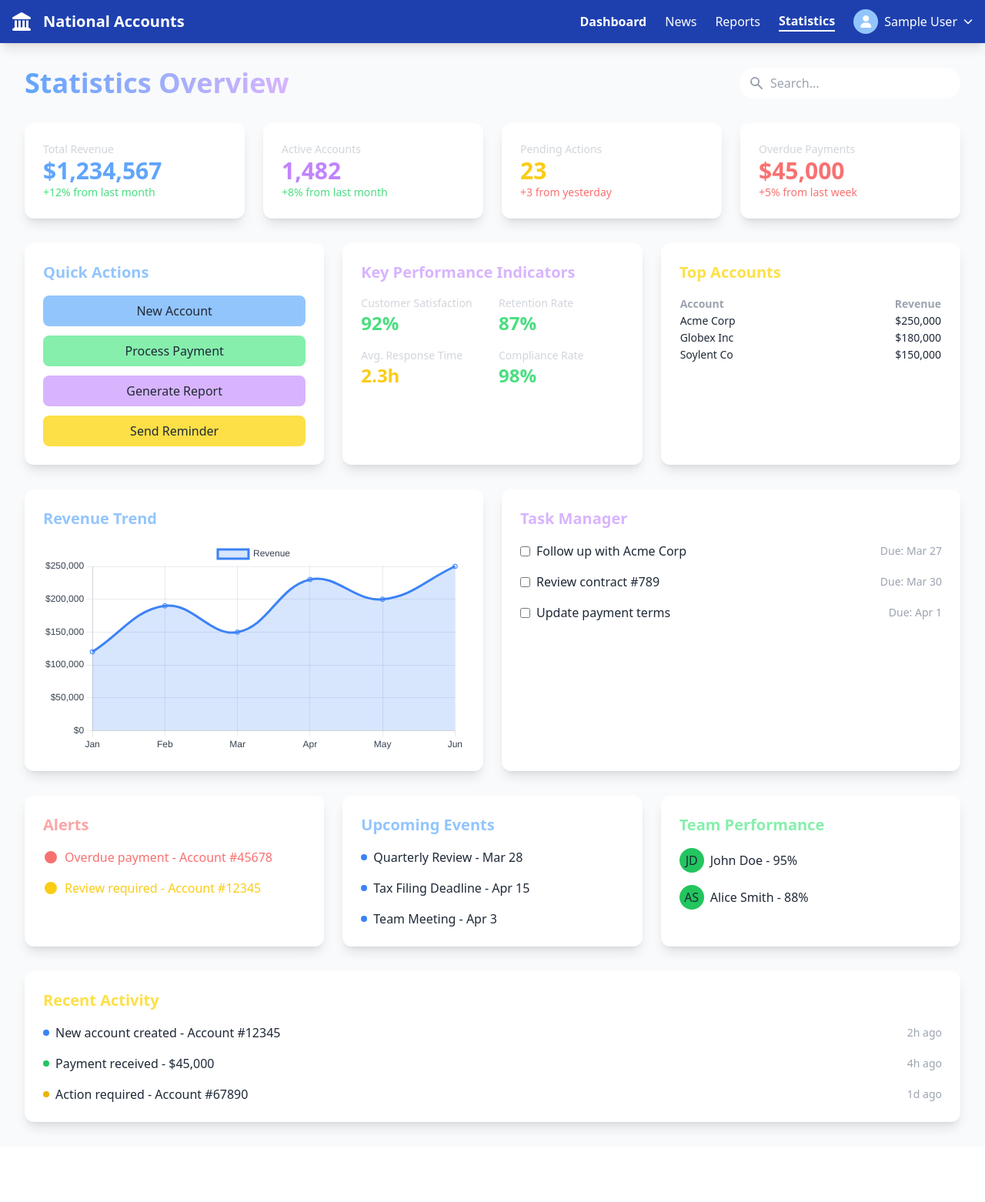
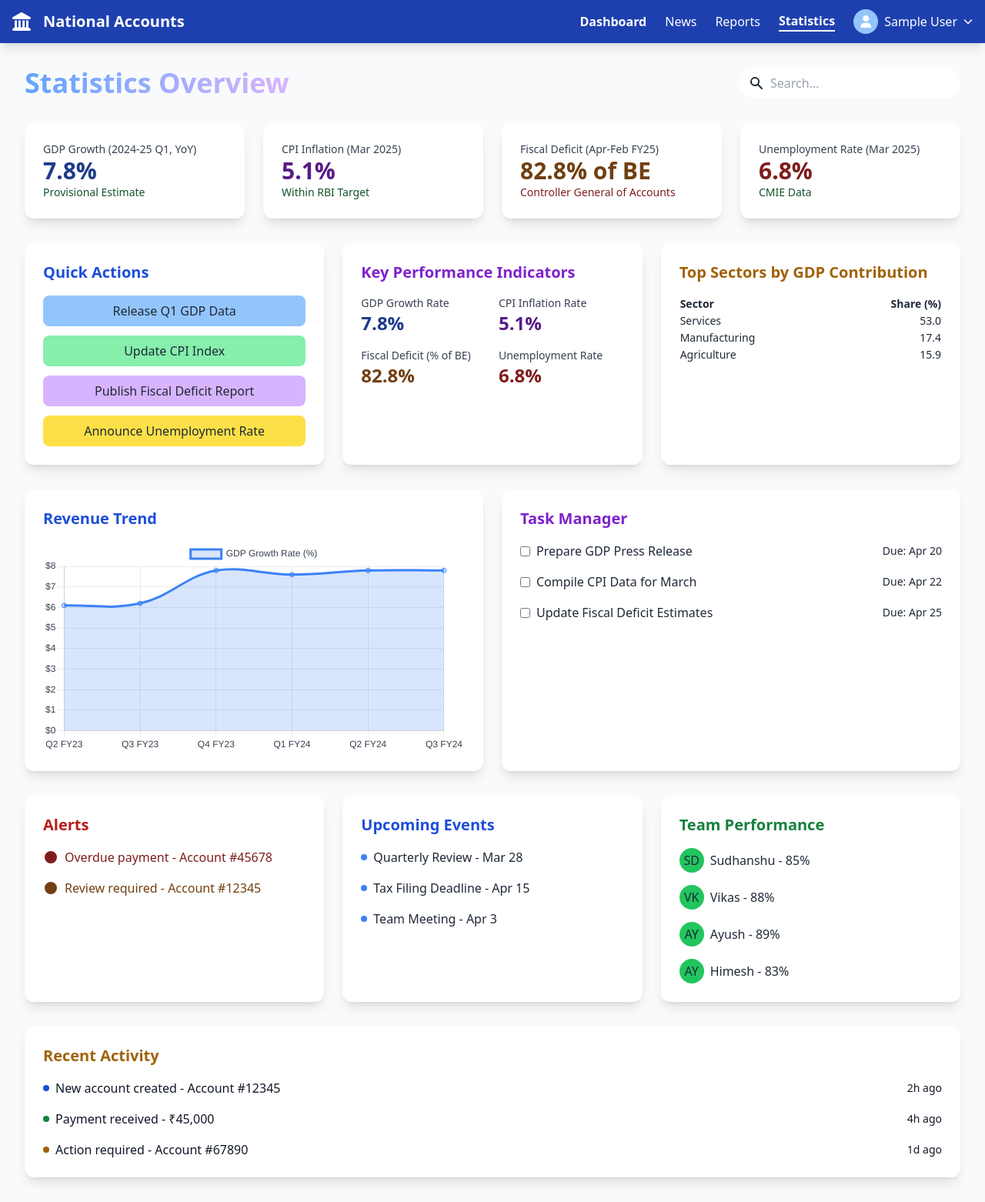
Before and after one commit to hemeshhere/Dashboard-For-National-Accounts, a PHP site: page /stats.php in a window 1280 px wide. Shown: the whole page at 77% size. Before the commit the page ends 1470 px from the top, so only its background shows below. Run offline with PHP 8.4, Linux system fonts and the light colour scheme; the visitor is signed in with stand-in values (Sample User, id 1); some libraries are stand-ins or nearby versions.

Commit message:
updated the data according to recent data

```diff
--- a/account.php
+++ b/account.php
@@ -185,7 +185,7 @@ if ($_SERVER["REQUEST_METHOD"] === "POST") {
 
   function logout() {
     if (confirm("Are you sure you want to logout?")) {
-      window.location.href = "login.php";
+      window.location.href = "auth/logout.php";
     }
   }
 </script>
--- a/stats.php
+++ b/stats.php
@@ -40,14 +40,14 @@ require_once 'includes/auth_check.php';
                         </button>
                         <!-- Dropdown Menu -->
                         <div class="profile-dropdown absolute right-0 mt-2 w-48 bg-white rounded-md shadow-lg py-1 z-10">
-                            <div class="px-4 py-2 text-sm text-gray-700 border-b">
+                            <div class="px-4 py-2 text-sm text-gray-900 border-b">
                                 <p class="font-medium">Signed in as</p>
                                 <p class="truncate"><?php echo htmlspecialchars($_SESSION['username']); ?></p>
                             </div>
-                            <a href="account.php" class="block px-4 py-2 text-sm text-gray-700 hover:bg-gray-100">
+                            <a href="account.php" class="block px-4 py-2 text-sm text-gray-900 hover:bg-gray-100">
                                 <i class="fas fa-user-circle mr-2"></i> Profile: <?php echo htmlspecialchars($_SESSION['username']); ?>
                             </a>
-                            <a href="auth/logout.php" class="block px-4 py-2 text-sm text-gray-700 hover:bg-gray-100">
+                            <a href="auth/logout.php" class="block px-4 py-2 text-sm text-gray-900 hover:bg-gray-100">
                                 <i class="fas fa-sign-out-alt mr-2"></i> Sign Out
                             </a>
                         </div>
@@ -78,7 +78,7 @@ require_once 'includes/auth_check.php';
             <div class="flex items-center space-x-4">
                 <div class="relative">
                     <input type="text" id="searchInput" placeholder="Search..." class="pl-10 pr-4 py-2 rounded-full bg-white border-none text-gray-800 focus:ring-2 focus:ring-blue-500" onkeyup="searchDashboard()">
-                    <svg class="w-5 h-5 absolute left-3 top-1/2 transform -translate-y-1/2 text-gray-400" fill="currentColor" viewBox="0 0 20 20"><path d="M8 4a4 4 0 100 8 4 4 0 000-8zM2 8a6 6 0 1110.89 3.476l4.817 4.817a1 1 0 01-1.414 1.414l-4.816-4.816A6 6 0 012 8z"></path></svg>
+                    <svg class="w-5 h-5 absolute left-3 top-1/2 transform -translate-y-1/2 text-gray-800" fill="currentColor" viewBox="0 0 20 20"><path d="M8 4a4 4 0 100 8 4 4 0 000-8zM2 8a6 6 0 1110.89 3.476l4.817 4.817a1 1 0 01-1.414 1.414l-4.816-4.816A6 6 0 012 8z"></path></svg>
                 </div>
             </div>
         </header>
@@ -86,80 +86,80 @@ require_once 'includes/auth_check.php';
         <!-- Stats Cards -->
         <div class="grid grid-cols-1 md:grid-cols-4 gap-6 mb-8">
     <div class="bg-white p-6 rounded-xl shadow-lg hover-scale animate-fadeIn ">
-                <h3 class="text-gray-300 text-sm font-medium">Total Revenue</h3>
-                <p class="text-3xl font-bold text-blue-400">$1,234,567</p>
-                <p class="text-green-400 text-sm">+12% from last month</p>
+        <h3 class="text-gray-700 text-sm font-medium">GDP Growth (2024-25 Q1, YoY)</h3>
+        <p class="text-3xl font-bold text-blue-900">7.8%</p>
+        <p class="text-green-900 text-sm">Provisional Estimate</p>
     </div>
     <div class="bg-white p-6 rounded-xl shadow-lg hover-scale animate-fadeIn ">
-                <h3 class="text-gray-300 text-sm font-medium">Active Accounts</h3>
-                <p class="text-3xl font-bold text-purple-400">1,482</p>
-                <p class="text-green-400 text-sm">+8% from last month</p>
+        <h3 class="text-gray-700 text-sm font-medium">CPI Inflation (Mar 2025)</h3>
+        <p class="text-3xl font-bold text-purple-900">5.1%</p>
+        <p class="text-green-900 text-sm">Within RBI Target</p>
     </div>
     <div class="bg-white p-6 rounded-xl shadow-lg hover-scale animate-fadeIn ">
-                <h3 class="text-gray-300 text-sm font-medium">Pending Actions</h3>
-                <p class="text-3xl font-bold text-yellow-400">23</p>
-                <p class="text-red-400 text-sm">+3 from yesterday</p>
+        <h3 class="text-gray-700 text-sm font-medium">Fiscal Deficit (Apr-Feb FY25)</h3>
+        <p class="text-3xl font-bold text-yellow-900">82.8% of BE</p>
+        <p class="text-red-900 text-sm">Controller General of Accounts</p>
     </div>
     <div class="bg-white p-6 rounded-xl shadow-lg hover-scale animate-fadeIn ">
-                <h3 class="text-gray-300 text-sm font-medium">Overdue Payments</h3>
-                <p class="text-3xl font-bold text-red-400">$45,000</p>
-                <p class="text-red-400 text-sm">+5% from last week</p>
+        <h3 class="text-gray-700 text-sm font-medium">Unemployment Rate (Mar 2025)</h3>
+        <p class="text-3xl font-bold text-red-900">6.8%</p>
+        <p class="text-green-900 text-sm">CMIE Data</p>
     </div>
 </div>
 
         <!-- Quick Actions, KPIs, and Top Accounts -->
         <div class="grid grid-cols-1 lg:grid-cols-3 gap-6 mb-8">
             <div class="bg-white p-6 rounded-xl shadow-lg animate-fadeIn ">
-                <h3 class="text-xl font-semibold mb-4 text-blue-300">Quick Actions</h3>
+                <h3 class="text-xl font-semibold mb-4 text-blue-700">Quick Actions</h3>
 <div class="space-y-3">
-                    <button class="w-full bg-blue-300 text-gray-800 py-2 rounded-lg hover:bg-blue-700 hover-scale">New Account</button>
-                    <button class="w-full bg-green-300 text-gray-800 py-2 rounded-lg hover:bg-green-700 hover-scale">Process Payment</button>
-                    <button class="w-full bg-purple-300 text-gray-800 py-2 rounded-lg hover:bg-purple-700 hover-scale">Generate Report</button>
-                    <button class="w-full bg-yellow-300 text-gray-800 py-2 rounded-lg hover:bg-yellow-700 hover-scale">Send Reminder</button>
+    <button class="w-full bg-blue-300 text-gray-800 py-2 rounded-lg hover:bg-blue-700 hover-scale">Release Q1 GDP Data</button>
+    <button class="w-full bg-green-300 text-gray-800 py-2 rounded-lg hover:bg-green-700 hover-scale">Update CPI Index</button>
+    <button class="w-full bg-purple-300 text-gray-800 py-2 rounded-lg hover:bg-purple-700 hover-scale">Publish Fiscal Deficit Report</button>
+    <button class="w-full bg-yellow-300 text-gray-800 py-2 rounded-lg hover:bg-yellow-700 hover-scale">Announce Unemployment Rate</button>
 </div>
             </div>
             <div class="bg-white p-6 rounded-xl shadow-lg animate-fadeIn ">
-                <h3 class="text-xl font-semibold mb-4 text-purple-300">Key Performance Indicators</h3>
+                <h3 class="text-xl font-semibold mb-4 text-purple-700">Key Performance Indicators</h3>
 <div class="grid grid-cols-2 gap-4">
     <div>
-                        <p class="text-gray-300 text-sm">Customer Satisfaction</p>
-                        <p class="text-2xl font-bold text-green-400">92%</p>
+        <p class="text-gray-700 text-sm">GDP Growth Rate</p>
+        <p class="text-2xl font-bold text-blue-900">7.8%</p>
     </div>
     <div>
-                        <p class="text-gray-300 text-sm">Retention Rate</p>
-                        <p class="text-2xl font-bold text-green-400">87%</p>
+        <p class="text-gray-700 text-sm">CPI Inflation Rate</p>
+        <p class="text-2xl font-bold text-purple-900">5.1%</p>
     </div>
     <div>
-                        <p class="text-gray-300 text-sm">Avg. Response Time</p>
-                        <p class="text-2xl font-bold text-yellow-400">2.3h</p>
+        <p class="text-gray-700 text-sm">Fiscal Deficit (% of BE)</p>
+        <p class="text-2xl font-bold text-yellow-900">82.8%</p>
     </div>
     <div>
-                        <p class="text-gray-300 text-sm">Compliance Rate</p>
-                        <p class="text-2xl font-bold text-green-400">98%</p>
+        <p class="text-gray-700 text-sm">Unemployment Rate</p>
+        <p class="text-2xl font-bold text-red-900">6.8%</p>
     </div>
 </div>
             </div>
             <div class="bg-white p-6 rounded-xl shadow-lg animate-fadeIn ">
-                <h3 class="text-xl font-semibold mb-4 text-yellow-300">Top Accounts</h3>
+                <h3 class="text-xl font-semibold mb-4 text-yellow-700">Top Sectors by GDP Contribution</h3>
 <table class="w-full text-sm">
     <thead>
-                        <tr class="text-gray-400">
-                            <th class="text-left">Account</th>
-                            <th class="text-right">Revenue</th>
+        <tr class="text-gray-800">
+            <th class="text-left">Sector</th>
+            <th class="text-right">Share (%)</th>
         </tr>
     </thead>
     <tbody>
-                        <tr class="hover:text-blue-400">
-                            <td>Acme Corp</td>
-                            <td class="text-right">$250,000</td>
+        <tr class="hover:text-blue-900">
+            <td>Services</td>
+            <td class="text-right">53.0</td>
         </tr>
-                        <tr class="hover:text-blue-400">
-                            <td>Globex Inc</td>
-                            <td class="text-right">$180,000</td>
+        <tr class="hover:text-blue-900">
+            <td>Manufacturing</td>
+            <td class="text-right">17.4</td>
         </tr>
-                        <tr class="hover:text-blue-400">
-                            <td>Soylent Co</td>
-                            <td class="text-right">$150,000</td>
+        <tr class="hover:text-blue-900">
+            <td>Agriculture</td>
+            <td class="text-right">15.9</td>
         </tr>
     </tbody>
 </table>
@@ -169,26 +169,26 @@ require_once 'includes/auth_check.php';
         <!-- Charts and Task Manager -->
         <div class="grid grid-cols-1 lg:grid-cols-2 gap-6 mb-8">
             <div class="bg-white p-6 rounded-xl shadow-lg animate-fadeIn ">
-                <h3 class="text-xl font-semibold mb-4 text-blue-300">Revenue Trend</h3>
+                <h3 class="text-xl font-semibold mb-4 text-blue-700">Revenue Trend</h3>
                 <canvas id="revenueChart"></canvas>
             </div>
             <div class="bg-white p-6 rounded-xl shadow-lg animate-fadeIn ">
-                <h3 class="text-xl font-semibold mb-4 text-purple-300">Task Manager</h3>
+                <h3 class="text-xl font-semibold mb-4 text-purple-700">Task Manager</h3>
                 <ul class="space-y-4">
-                    <li class="flex items-center hover:text-blue-400">
+                    <li class="flex items-center hover:text-blue-900">
     <input type="checkbox" class="mr-2 accent-blue-500">
-                        <span>Follow up with Acme Corp</span>
-                        <span class="ml-auto text-gray-400 text-sm">Due: Mar 27</span>
+    <span>Prepare GDP Press Release</span>
+    <span class="ml-auto text-gray-800 text-sm">Due: Apr 20</span>
 </li>
-                    <li class="flex items-center hover:text-blue-400">
+<li class="flex items-center hover:text-blue-900">
     <input type="checkbox" class="mr-2 accent-blue-500">
-                        <span>Review contract #789</span>
-                        <span class="ml-auto text-gray-400 text-sm">Due: Mar 30</span>
+    <span>Compile CPI Data for March</span>
+    <span class="ml-auto text-gray-800 text-sm">Due: Apr 22</span>
 </li>
-                    <li class="flex items-center hover:text-blue-400">
+<li class="flex items-center hover:text-blue-900">
     <input type="checkbox" class="mr-2 accent-blue-500">
-                        <span>Update payment terms</span>
-                        <span class="ml-auto text-gray-400 text-sm">Due: Apr 1</span>
+    <span>Update Fiscal Deficit Estimates</span>
+    <span class="ml-auto text-gray-800 text-sm">Due: Apr 25</span>
 </li>
                 </ul>
             </div>
@@ -197,72 +197,81 @@ require_once 'includes/auth_check.php';
         <!-- Alerts, Calendar, and Team Performance -->
         <div class="grid grid-cols-1 lg:grid-cols-3 gap-6 mb-8">
             <div class="bg-white p-6 rounded-xl shadow-lg animate-fadeIn " id="alertsSection">
-                <h3 class="text-xl font-semibold mb-4 text-red-300">Alerts</h3>
+                <h3 class="text-xl font-semibold mb-4 text-red-700">Alerts</h3>
                 <ul class="space-y-4" id="alertsList">
-                    <li class="flex items-center text-red-400 alert-item" data-text="Overdue payment - Account #45678">
+                    <li class="flex items-center text-red-900 alert-item" data-text="Overdue payment - Account #45678">
                         <svg class="w-5 h-5 mr-2" fill="currentColor" viewBox="0 0 20 20"><path d="M10 18a8 8 0 100-16 8 8 0 000 16zm1-11a1 1 0 10-2 0v4a1 1 0 002 0V7zm-1 8a1 1 0 100-2 1 1 0 000 2z"></path></svg>
                         <span>Overdue payment - Account #45678</span>
                     </li>
-                    <li class="flex items-center text-yellow-400 alert-item" data-text="Review required - Account #12345">
+                    <li class="flex items-center text-yellow-900 alert-item" data-text="Review required - Account #12345">
                         <svg class="w-5 h-5 mr-2" fill="currentColor" viewBox="0 0 20 20"><path d="M10 18a8 8 0 100-16 8 8 0 000 16zm1-11a1 1 0 10-2 0v4a1 1 0 002 0V7zm-1 8a1 1 0 100-2 1 1 0 000 2z"></path></svg>
                         <span>Review required - Account #12345</span>
                     </li>
                 </ul>
-                <p id="noAlerts" class="text-gray-400 hidden">No alerts found.</p>
+                <p id="noAlerts" class="text-gray-800 hidden">No alerts found.</p>
             </div>
             <div class="bg-white p-6 rounded-xl shadow-lg animate-fadeIn ">
-                <h3 class="text-xl font-semibold mb-4 text-blue-300">Upcoming Events</h3>
+                <h3 class="text-xl font-semibold mb-4 text-blue-700">Upcoming Events</h3>
                 <ul class="space-y-4">
-                    <li class="flex items-center hover:text-blue-400">
+                    <li class="flex items-center hover:text-blue-900">
                         <div class="w-2 h-2 bg-blue-500 rounded-full mr-2"></div>
                         <span>Quarterly Review - Mar 28</span>
                     </li>
-                    <li class="flex items-center hover:text-blue-400">
+                    <li class="flex items-center hover:text-blue-900">
                         <div class="w-2 h-2 bg-blue-500 rounded-full mr-2"></div>
                         <span>Tax Filing Deadline - Apr 15</span>
                     </li>
-                    <li class="flex items-center hover:text-blue-400">
+                    <li class="flex items-center hover:text-blue-900">
                         <div class="w-2 h-2 bg-blue-500 rounded-full mr-2"></div>
                         <span>Team Meeting - Apr 3</span>
                     </li>
                 </ul>
             </div>
             <div class="bg-white p-6 rounded-xl shadow-lg animate-fadeIn ">
-                <h3 class="text-xl font-semibold mb-4 text-green-300">Team Performance</h3>
+                <h3 class="text-xl font-semibold mb-4 text-green-700">Team Performance</h3>
                 <ul class="space-y-4">
                     <li class="flex items-center">
-                        <span class="w-8 h-8 bg-green-500 rounded-full flex items-center justify-center mr-2">JD</span>
-                        <span>John Doe - 95%</span>
+                        <span class="w-8 h-8 bg-green-500 rounded-full flex items-center justify-center mr-2">SD</span>
+                        <span>Sudhanshu - 85%</span>
                     </li>
                     <li class="flex items-center">
-                        <span class="w-8 h-8 bg-green-500 rounded-full flex items-center justify-center mr-2">AS</span>
-                        <span>Alice Smith - 88%</span>
+                        <span class="w-8 h-8 bg-green-500 rounded-full flex items-center justify-center mr-2">VK</span>
+                        <span>Vikas - 88%</span>
                     </li>
+                    <li class="flex items-center">
+                        <span class="w-8 h-8 bg-green-500 rounded-full flex items-center justify-center mr-2">AY</span>
+                        <span>Ayush - 89%</span>
+                    </li>
+                    <li class="flex items-center">
+                        <span class="w-8 h-8 bg-green-500 rounded-full flex items-center justify-center mr-2">AY</span>
+                        <span>Himesh - 83%</span>
+                    </li>
+
                 </ul>
             </div>
         </div>
 
         <!-- Recent Activity -->
         <div class="bg-white p-6 rounded-xl shadow-lg mt-8 animate-fadeIn " id="activitySection">
-            <h3 class="text-xl font-semibold mb-4 text-yellow-300">Recent Activity</h3>
+            <h3 class="text-xl font-semibold mb-4 text-yellow-700">Recent Activity</h3>
             <ul class="space-y-4" id="activityList">
-                <li class="flex items-center activity-item hover:text-blue-400" data-text="New account created - Account #12345">
-                    <div class="w-2 h-2 bg-blue-500 rounded-full mr-2"></div>
-                    <span>New account created - Account #12345</span>
-                    <span class="ml-auto text-gray-400 text-sm">2h ago</span>
+    <li class="flex items-center activity-item hover:text-blue-700" data-text="New account created - Account #12345">
+        <div class="w-2 h-2 bg-blue-700 rounded-full mr-2"></div>
+        <span class="text-gray-900">New account created - Account #12345</span>
+        <span class="ml-auto text-gray-900 text-sm">2h ago</span>
     </li>
-                <li class="flex items-center activity-item hover:text-blue-400" data-text="Payment received - $45,000">
-                    <div class="w-2 h-2 bg-green-500 rounded-full mr-2"></div>
-                    <span>Payment received - $45,000</span>
-                    <span class="ml-auto text-gray-400 text-sm">4h ago</span>
+    <li class="flex items-center activity-item hover:text-blue-700" data-text="Payment received - ₹45,000">
+        <div class="w-2 h-2 bg-green-700 rounded-full mr-2"></div>
+        <span class="text-gray-900">Payment received - ₹45,000</span>
+        <span class="ml-auto text-gray-900 text-sm">4h ago</span>
     </li>
-                <li class="flex items-center activity-item hover:text-blue-400" data-text="Action required - Account #67890">
-                    <div class="w-2 h-2 bg-yellow-500 rounded-full mr-2"></div>
-                    <span>Action required - Account #67890</span>
-                    <span class="ml-auto text-gray-400 text-sm">1d ago</span>
+    <li class="flex items-center activity-item hover:text-blue-700" data-text="Action required - Account #67890">
+        <div class="w-2 h-2 bg-yellow-700 rounded-full mr-2"></div>
+        <span class="text-gray-900">Action required - Account #67890</span>
+        <span class="ml-auto text-gray-900 text-sm">1d ago</span>
     </li>
 </ul>
-            <p id="noActivity" class="text-gray-400 hidden">No activity found.</p>
+            <p id="noActivity" class="text-gray-800 hidden">No activity found.</p>
         </div>
     </div>
 
@@ -277,10 +286,10 @@ require_once 'includes/auth_check.php';
         new Chart(revenueCtx, {
     type: 'line',
     data: {
-                labels: ['Jan', 'Feb', 'Mar', 'Apr', 'May', 'Jun'],
+        labels: ['Q2 FY23', 'Q3 FY23', 'Q4 FY23', 'Q1 FY24', 'Q2 FY24', 'Q3 FY24'],
         datasets: [{
-                    label: 'Revenue',
-                    data: [120000, 190000, 150000, 230000, 200000, 250000],
+            label: 'GDP Growth Rate (%)',
+            data: [6.1, 6.2, 7.8, 7.6, 7.8, 7.8],
             borderColor: 'rgb(59, 130, 246)',
             backgroundColor: 'rgba(59, 130, 246, 0.2)',
             fill: true,
```
Also changed, not shown: dashboard.php (+54 -45 lines), news.php (+53 -52 lines). Lines whose indentation alone changed are shown as unchanged.
